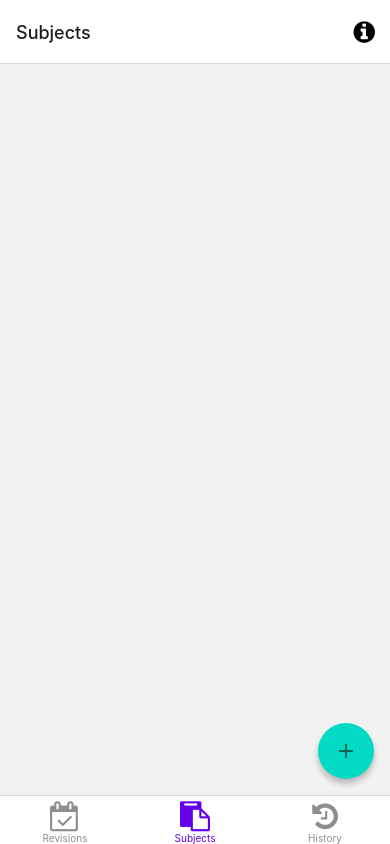
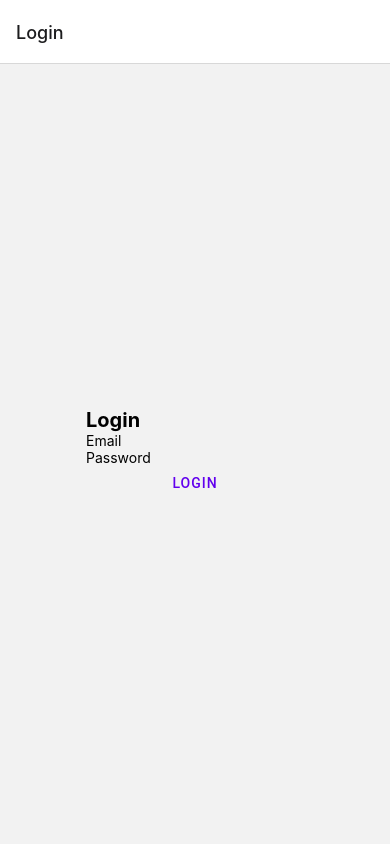
Before and after one commit to JoaoG250/reviseme-react-native, a React Native app in the folder reviseme/: screen /Login in a window 390 px wide. Built offline with nearby package versions, Linux system fonts and the light colour scheme; no server answers; what expo-linking would draw is missing.

Commit message:
feat: frontend authentication

```diff
--- a/reviseme/api/index.ts
+++ b/reviseme/api/index.ts
@@ -1,7 +1,22 @@
 import axios from "axios";
+import AsyncStorageLib from "@react-native-async-storage/async-storage";
 
 const api = axios.create({
   baseURL: "http://192.168.0.100:8000/api/",
+});
+
+api.interceptors.request.use(async (config) => {
+  const token = await AsyncStorageLib.getItem("@reviseme:token");
+
+  if (token) {
+    if (config.headers === undefined) {
+      config.headers = {};
+    }
+
+    config.headers.Authorization = `Token ${token}`;
+  }
+
+  return config;
 });
 
 type HttpMethod = "get" | "post" | "put" | "delete" | "patch";
--- /dev/null
+++ b/reviseme/contexts/auth.tsx
@@ -0,0 +1,113 @@
+import api from "../api";
+import axios, { AxiosResponse } from "axios";
+import AsyncStorageLib from "@react-native-async-storage/async-storage";
+
+import { useContext, useEffect } from "react";
+import { User } from "../interfaces/User";
+import { createContext, useState } from "react";
+import { getUserInfo, login } from "../services/auth";
+
+interface SignInData {
+  email: string;
+  password: string;
+}
+
+interface AuthContextType {
+  loading: boolean;
+  user: User | undefined;
+  isAuthenticated: boolean;
+  signIn: (data: SignInData) => Promise<AxiosResponse>;
+  signOut: () => void;
+}
+
+export const AuthContext = createContext({} as AuthContextType);
+
+export function AuthProvider({ children }: { children: React.ReactNode }) {
+  const [user, setUser] = useState<User>();
+  const [loading, setLoading] = useState(true);
+  const isAuthenticated = !!user;
+
+  useEffect(() => {
+    async function loadStorage() {
+      const token = await AsyncStorageLib.getItem("@reviseme:token");
+
+      if (token) {
+        await getUser();
+      }
+      setLoading(false);
+    }
+
+    loadStorage();
+  }, []);
+
+  async function getUser() {
+    try {
+      const response = await getUserInfo();
+      setUser(response.data);
+    } catch (error) {
+      if (axios.isAxiosError(error)) {
+        if (
+          error.response &&
+          (error.response.status === 401 || error.response.status === 403)
+        ) {
+          await signOut();
+        } else {
+          throw error;
+        }
+      } else {
+        throw error;
+      }
+    }
+  }
+
+  async function signIn({ email, password }: SignInData) {
+    try {
+      const response = await login(email, password);
+      const token = response.data.authToken;
+
+      // Set token
+      api.defaults.headers.common["Authorization"] = `Token ${token}`;
+
+      // Get user
+      await getUser();
+
+      // Save token
+      await AsyncStorageLib.setItem("@reviseme:token", token);
+
+      return response;
+    } catch (error) {
+      if (axios.isAxiosError(error)) {
+        // If the error is a AxiosError, then we can get the response
+        if (error.response && error.response.status === 400) {
+          // If we have a response and the error is Bad Request, then we return the response
+          return error.response;
+        }
+        throw error;
+      }
+      throw error;
+    }
+  }
+
+  async function signOut() {
+    await AsyncStorageLib.removeItem("@reviseme:token");
+    setUser(undefined);
+  }
+
+  return (
+    <AuthContext.Provider
+      value={{ loading, user, isAuthenticated, signIn, signOut }}
+    >
+      {children}
+    </AuthContext.Provider>
+  );
+}
+
+export function useAuth() {
+  const context = useContext(AuthContext);
+
+  if (!context) {
+    throw new Error("useAuth must be used within an AuthProvider");
+  }
+
+  return context;
+}
--- a/reviseme/navigation/LinkingConfiguration.ts
+++ /dev/null
@@ -1,38 +0,0 @@
-/**
- * Learn more about deep linking with React Navigation
- * https://reactnavigation.org/docs/deep-linking
- * https://reactnavigation.org/docs/configuring-links
- */
-
-import { LinkingOptions } from "@react-navigation/native";
-import * as Linking from "expo-linking";
-
-import { RootStackParamList } from "../types";
-
-const linking: LinkingOptions<RootStackParamList> = {
-  prefixes: [Linking.createURL("/")],
-  config: {
-    screens: {
-      Root: {
-        screens: {
-          TopicRevisionsTab: {
-            path: "revisions",
-          },
-          SubjectsTab: {
-            path: "subjects",
-          },
-          RevisionHistoryTab: {
-            path: "history",
-          },
-        },
-      },
-      Subject: {
-        path: "subjects/:subjectId",
-      },
-      Modal: "modal",
-      NotFound: "*",
-    },
-  },
-};
-
-export default linking;
--- a/reviseme/navigation/index.tsx
+++ b/reviseme/navigation/index.tsx
@@ -1,54 +1,44 @@
+import * as React from "react";
+import * as Linking from "expo-linking";
+import Routes from "./routes";
+
+import { AuthProvider } from "../contexts/auth";
+import { RootStackParamList } from "../types";
+import { LinkingOptions } from "@react-navigation/native";
 import { NavigationContainer, DefaultTheme } from "@react-navigation/native";
-import { createNativeStackNavigator } from "@react-navigation/native-stack";
-import * as React from "react";
-import { ColorSchemeName } from "react-native";
 
-import ModalScreen from "../screens/ModalScreen";
-import NotFoundScreen from "../screens/NotFoundScreen";
-import { RootStackParamList } from "../types";
-import LinkingConfiguration from "./LinkingConfiguration";
-import RootBottomTabNavigator from "./root/RootBottomTabNavigator";
-import SubjectBottomTabNavigator from "./subject/SubjectBottomTabNavigator";
-
-export default function Navigation({
-  colorScheme,
-}: {
-  colorScheme: ColorSchemeName;
-}) {
+export default function Navigation() {
   return (
-    <NavigationContainer linking={LinkingConfiguration} theme={DefaultTheme}>
-      <RootNavigator />
+    <NavigationContainer linking={linking} theme={DefaultTheme}>
+      <AuthProvider>
+        <Routes />
+      </AuthProvider>
     </NavigationContainer>
   );
 }
 
-/**
- * A root stack navigator is often used for displaying modals on top of all other content.
- * https://reactnavigation.org/docs/modal
- */
-const Stack = createNativeStackNavigator<RootStackParamList>();
-
-function RootNavigator() {
-  return (
-    <Stack.Navigator>
-      <Stack.Screen
-        name="Root"
-        component={RootBottomTabNavigator}
-        options={{ headerShown: false }}
-      />
-      <Stack.Screen
-        name="Subject"
-        component={SubjectBottomTabNavigator}
-        options={{ headerShown: false }}
-      />
-      <Stack.Screen
-        name="NotFound"
-        component={NotFoundScreen}
-        options={{ title: "Oops!" }}
-      />
-      <Stack.Group screenOptions={{ presentation: "modal" }}>
-        <Stack.Screen name="Modal" component={ModalScreen} />
-      </Stack.Group>
-    </Stack.Navigator>
-  );
-}
+const linking: LinkingOptions<RootStackParamList> = {
+  prefixes: [Linking.createURL("/")],
+  config: {
+    screens: {
+      Root: {
+        screens: {
+          TopicRevisionsTab: {
+            path: "revisions",
+          },
+          SubjectsTab: {
+            path: "subjects",
+          },
+          RevisionHistoryTab: {
+            path: "history",
+          },
+        },
+      },
+      Subject: {
+        path: "subjects/:subjectId",
+      },
+      Modal: "modal",
+      NotFound: "*",
+    },
+  },
+};
--- /dev/null
+++ b/reviseme/navigation/routes.tsx
@@ -0,0 +1,62 @@
+import * as React from "react";
+import LoginScreen from "../screens/LoginScreen";
+
+import ModalScreen from "../screens/ModalScreen";
+import NotFoundScreen from "../screens/NotFoundScreen";
+import RootBottomTabNavigator from "./root/RootBottomTabNavigator";
+import SubjectBottomTabNavigator from "./subject/SubjectBottomTabNavigator";
+import { AuthStackParamList, RootStackParamList } from "../types";
+import { createNativeStackNavigator } from "@react-navigation/native-stack";
+import { useAuth } from "../contexts/auth";
+import { ActivityIndicator, View } from "react-native";
+
+export default function Routes() {
+  const { loading, isAuthenticated } = useAuth();
+
+  if (loading) {
+    return (
+      <View style={{ flex: 1, justifyContent: "center", alignItems: "center" }}>
+        <ActivityIndicator size="large" color="#666" />
+      </View>
+    );
+  }
+
+  return isAuthenticated ? <RootNavigator /> : <AuthNavigator />;
+}
+
+const AuthStack = createNativeStackNavigator<AuthStackParamList>();
+
+function AuthNavigator() {
+  return (
+    <AuthStack.Navigator>
+      <AuthStack.Screen name="Login" component={LoginScreen} />
+    </AuthStack.Navigator>
+  );
+}
+
+const RootStack = createNativeStackNavigator<RootStackParamList>();
+
+function RootNavigator() {
+  return (
+    <RootStack.Navigator>
+      <RootStack.Screen
+        name="Root"
+        component={RootBottomTabNavigator}
+        options={{ headerShown: false }}
+      />
+      <RootStack.Screen
+        name="Subject"
+        component={SubjectBottomTabNavigator}
+        options={{ headerShown: false }}
+      />
+      <RootStack.Screen
+        name="NotFound"
+        component={NotFoundScreen}
+        options={{ title: "Oops!" }}
+      />
+      <RootStack.Group screenOptions={{ presentation: "modal" }}>
+        <RootStack.Screen name="Modal" component={ModalScreen} />
+      </RootStack.Group>
+    </RootStack.Navigator>
+  );
+}
--- a/reviseme/package.json
+++ b/reviseme/package.json
@@ -15,6 +15,7 @@
   },
   "dependencies": {
     "@expo/vector-icons": "^12.0.0",
+    "@react-native-async-storage/async-storage": "~1.15.0",
     "@react-navigation/bottom-tabs": "^6.0.5",
     "@react-navigation/native": "^6.0.2",
     "@react-navigation/native-stack": "^6.1.0",
--- /dev/null
+++ b/reviseme/screens/LoginScreen.tsx
@@ -0,0 +1,50 @@
+import { useContext, useState } from "react";
+import {
+  KeyboardAvoidingView,
+  StyleSheet,
+  Text,
+  TextInput,
+  View,
+} from "react-native";
+import { Button } from "react-native-paper";
+import { useAuth } from "../contexts/auth";
+
+export default function LoginScreen() {
+  const { isAuthenticated, signIn } = useAuth();
+  const [email, setEmail] = useState<string>("");
+  const [password, setPassword] = useState<string>("");
+
+  async function handleLogin() {
+    signIn({ email, password });
+  }
+
+  return (
+    <KeyboardAvoidingView style={styles.container}>
+      <View>
+        <Text style={styles.title}>Login</Text>
+        <TextInput
+          placeholder="Email"
+          onChangeText={(text) => setEmail(text)}
+        />
+        <TextInput
+          placeholder="Password"
+          onChangeText={(text) => setPassword(text)}
+          secureTextEntry
+        />
+        <Button onPress={handleLogin}>Login</Button>
+      </View>
+    </KeyboardAvoidingView>
+  );
+}
+
+const styles = StyleSheet.create({
+  container: {
+    flex: 1,
+    alignItems: "center",
+    justifyContent: "center",
+  },
+  title: {
+    fontSize: 20,
+    fontWeight: "bold",
+  },
+});
--- /dev/null
+++ b/reviseme/services/auth.ts
@@ -0,0 +1,15 @@
+import api from "../api";
+import { User } from "../interfaces/User";
+
+// Login
+export async function login(email: string, password: string) {
+  return api.post<{ authToken: string }>("token/login/", {
+    email,
+    password,
+  });
+}
+
+// Get user info
+export async function getUserInfo() {
+  return api.get<User>("users/me/");
+}
--- a/reviseme/types.tsx
+++ b/reviseme/types.tsx
@@ -17,6 +17,10 @@ declare global {
 }
 
 // Param Lists
+
+export type AuthStackParamList = {
+  Login: undefined;
+};
 
 export type RootStackParamList = {
   Root: NavigatorScreenParams<RootTabParamList> | undefined;
```
Also changed, not shown: 1 other file (tests, documents, lock files or other folders).
